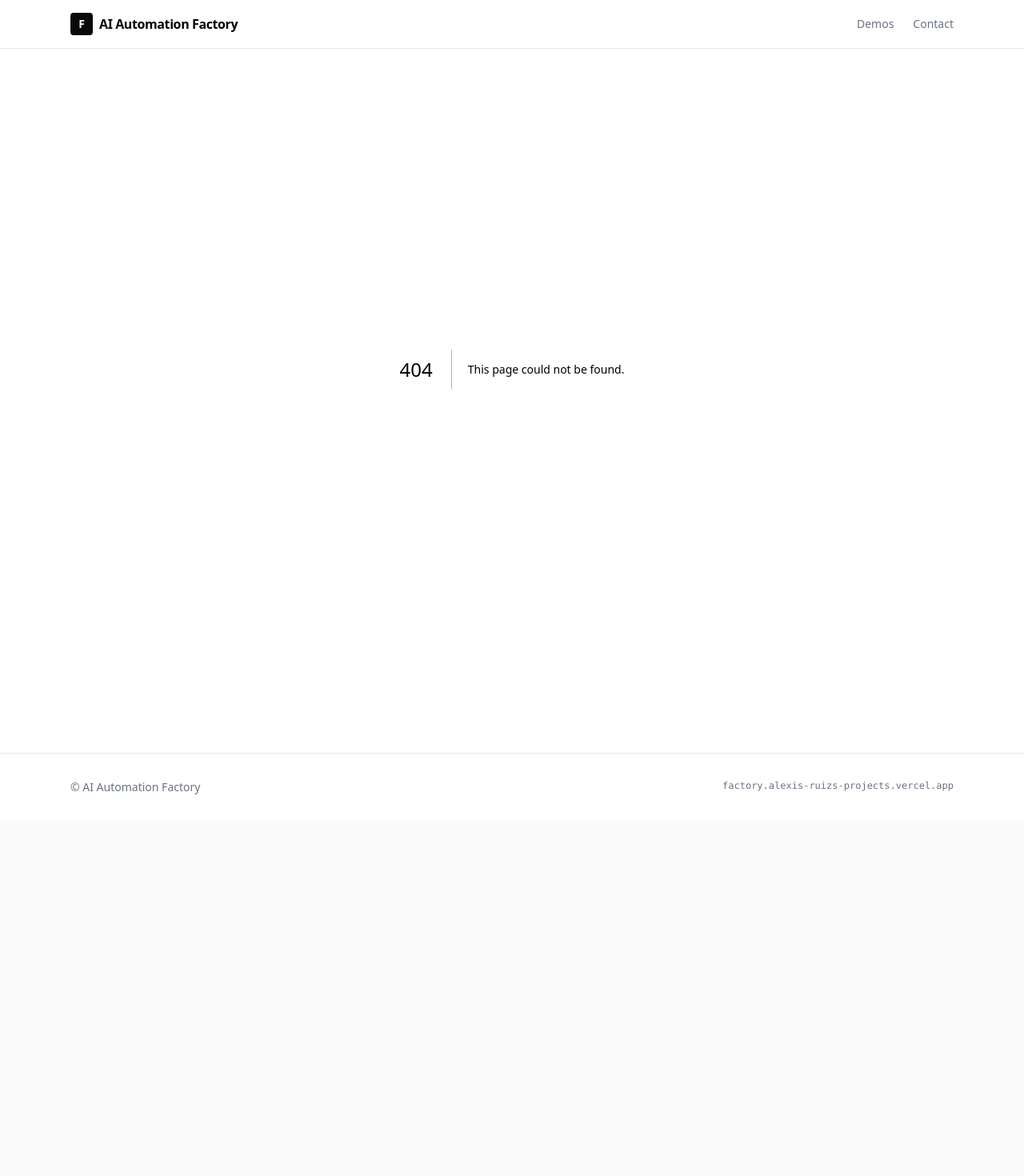
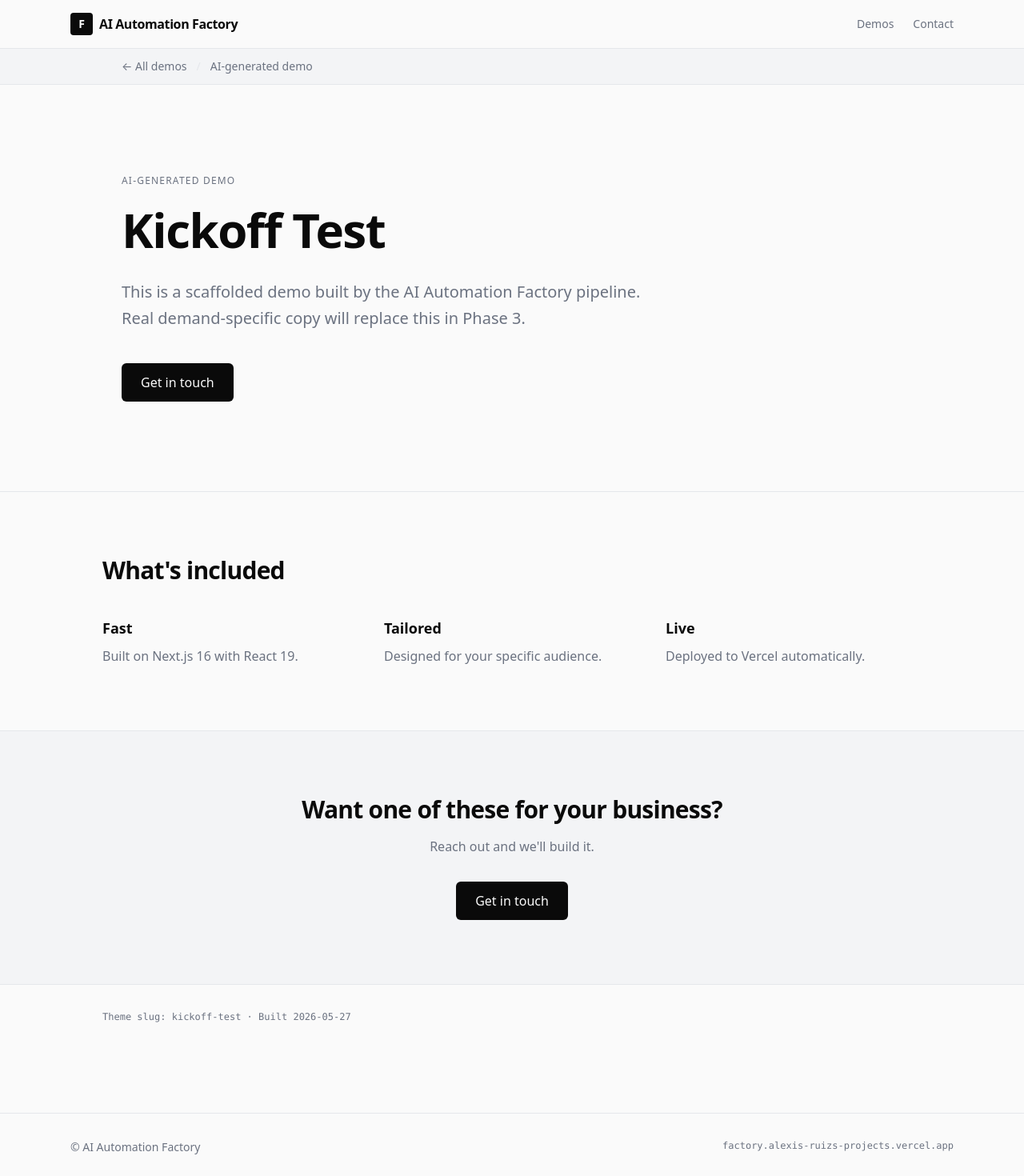
Before and after one commit to VL3XIS/factory-showcase, a Next.js app: page /demand/kickoff-test in a window 1280 px wide. Before the commit this address had no page. Shown: the top 1470 px of the page at 80% size. Before the commit the page ends 1026 px from the top, so only its background shows below. Built offline with nearby package versions, Linux system fonts and the light colour scheme.

Commit message:
build: add demand/kickoff-test (BLD-TEST)

```diff
--- /dev/null
+++ b/src/app/demand/kickoff-test/meta.json
@@ -0,0 +1,7 @@
+{
+  "title": "Kickoff Test",
+  "eyebrow": "AI-generated demo",
+  "hook": "Auto-built demo page for "Kickoff Test". Phase 3 will inject real AI-generated copy from theme_artifacts.",
+  "builtAt": "2026-05-27",
+  "score": 0
+}
--- /dev/null
+++ b/src/app/demand/kickoff-test/page.tsx
@@ -0,0 +1,87 @@
+// TEMPLATE — copied + placeholder-replaced by scripts/factory/scaffold-demo.mjs
+// when a new theme ships. The leading underscore makes Next.js skip this folder
+// for routing, so /demand/_template is NOT a real URL.
+
+import Link from "next/link";
+
+export const metadata = {
+  title: "Kickoff Test — AI Automation Factory",
+  description: "Demo for Kickoff Test — built by the AI Automation Factory.",
+};
+
+export default function DemandPage() {
+  return (
+    <article>
+      <div className="border-b border-border bg-accent-soft">
+        <div className="max-w-5xl mx-auto px-6 py-3 text-sm">
+          <Link href="/" className="text-muted hover:text-foreground transition">
+            ← All demos
+          </Link>
+          <span className="text-border mx-3">/</span>
+          <span className="text-muted">AI-generated demo</span>
+        </div>
+      </div>
+
+      <section className="px-6 py-20 md:py-28 max-w-5xl mx-auto">
+        <p className="text-xs font-medium uppercase tracking-widest text-muted mb-4">
+          AI-generated demo
+        </p>
+        <h1 className="text-4xl md:text-6xl font-semibold tracking-tight leading-tight mb-6">
+          Kickoff Test
+        </h1>
+        <p className="text-lg md:text-xl text-muted max-w-2xl mb-10 leading-relaxed">
+          This is a scaffolded demo built by the AI Automation Factory pipeline. Real demand-specific copy will replace this in Phase 3.
+        </p>
+        <a
+          href="#cta"
+          className="inline-flex items-center justify-center rounded-md bg-foreground text-background px-6 py-3 text-base font-medium hover:opacity-90 transition"
+        >
+          Get in touch
+        </a>
+      </section>
+
+      <section className="px-6 py-20 border-t border-border">
+        <div className="max-w-5xl mx-auto">
+          <h2 className="text-3xl font-semibold tracking-tight mb-10">
+            What's included
+          </h2>
+          <div className="grid md:grid-cols-3 gap-8">
+            <Feature title="Fast" body="Built on Next.js 16 with React 19." />
+            <Feature title="Tailored" body="Designed for your specific audience." />
+            <Feature title="Live" body="Deployed to Vercel automatically." />
+          </div>
+        </div>
+      </section>
+
+      <section id="cta" className="px-6 py-20 border-t border-border bg-accent-soft">
+        <div className="max-w-3xl mx-auto text-center">
+          <h2 className="text-3xl font-semibold tracking-tight mb-4">
+            Want one of these for your business?
+          </h2>
+          <p className="text-muted mb-8">Reach out and we'll build it.</p>
+          <a
+            href="mailto:hello@alexisruiz1040.com"
+            className="inline-flex items-center justify-center rounded-md bg-foreground text-background px-6 py-3 text-base font-medium hover:opacity-90 transition"
+          >
+            Get in touch
+          </a>
+        </div>
+      </section>
+
+      <div className="px-6 py-8 border-t border-border">
+        <div className="max-w-5xl mx-auto text-xs text-muted font-mono">
+          Theme slug: kickoff-test · Built 2026-05-27
+        </div>
+      </div>
+    </article>
+  );
+}
+
+function Feature({ title, body }: { title: string; body: string }) {
+  return (
+    <div>
+      <h3 className="text-lg font-semibold mb-2">{title}</h3>
+      <p className="text-muted leading-relaxed">{body}</p>
+    </div>
+  );
+}
```
